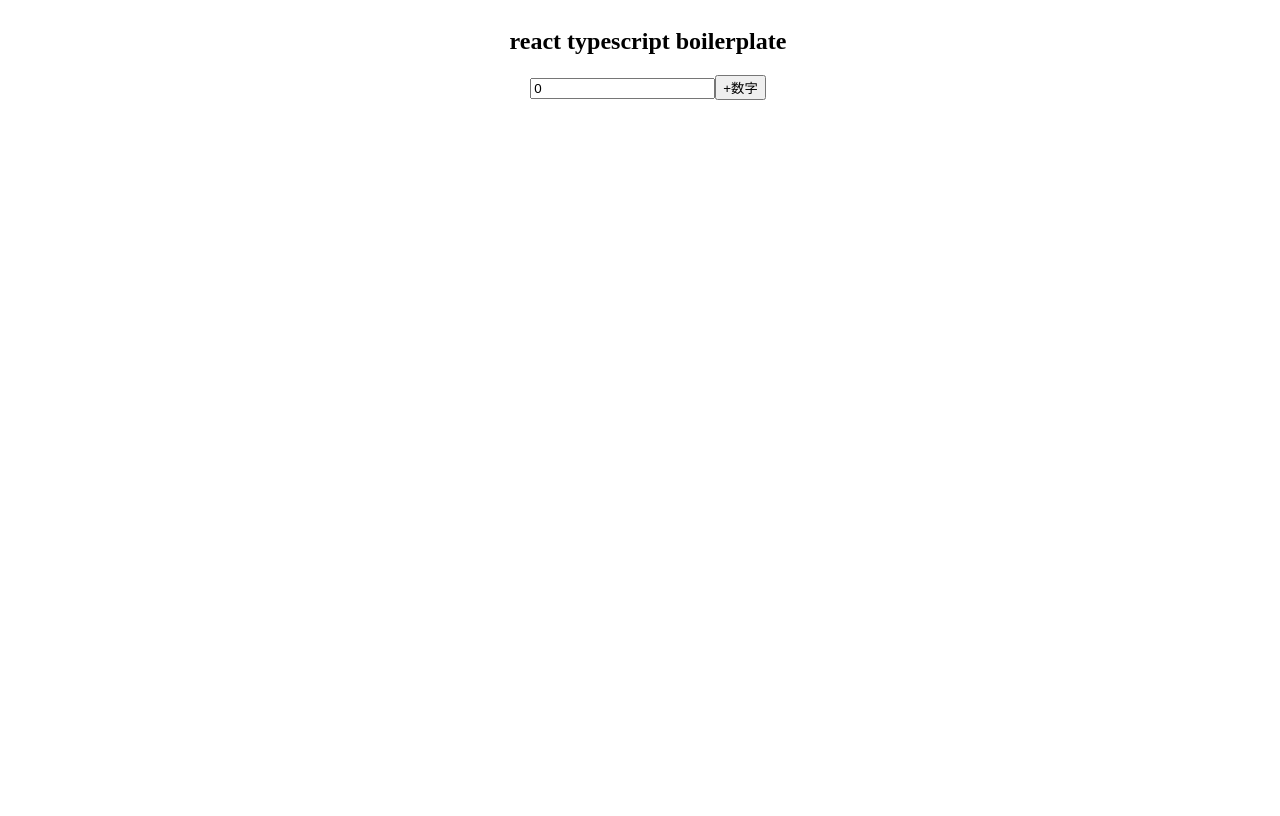
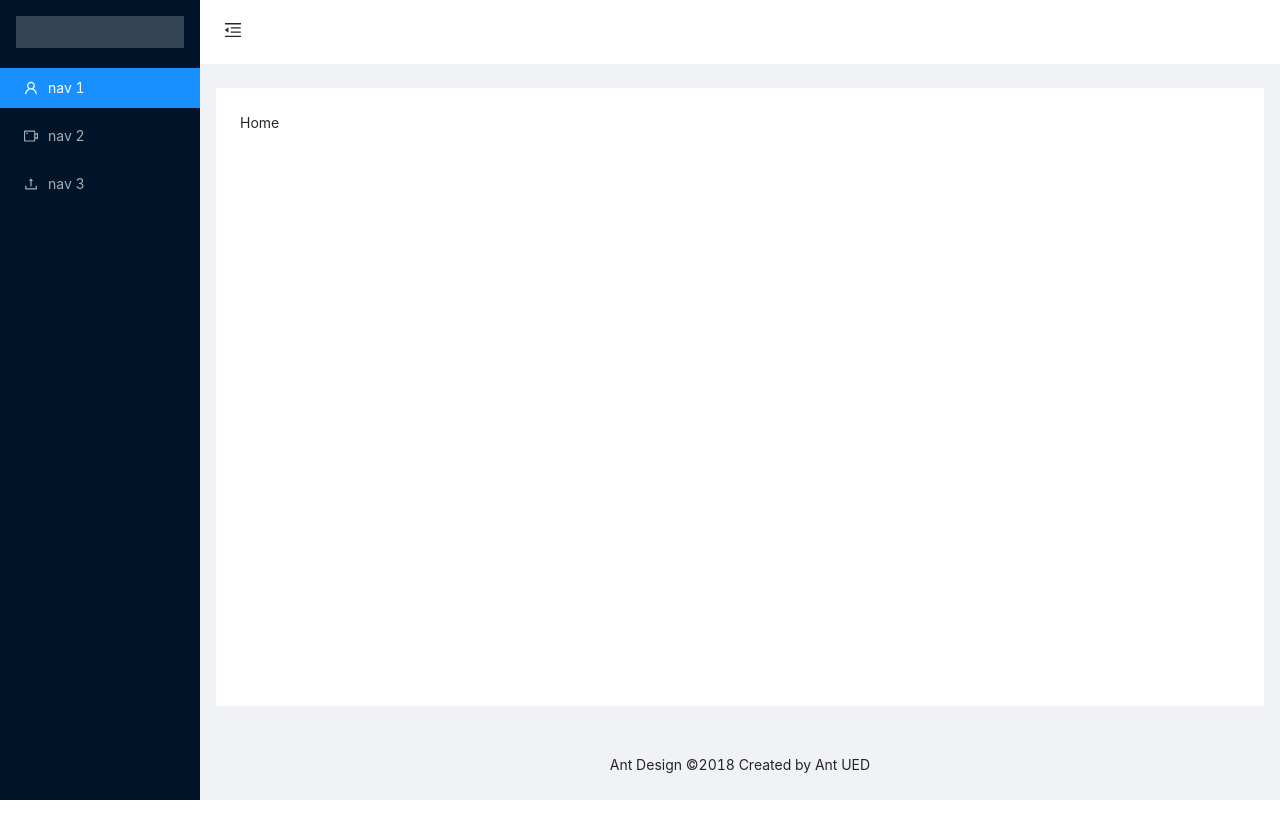
Before and after one commit to vuhe/SmartWarning, a React app in the folder front/: page / in a window 1280 px wide. Built offline with nearby package versions, Linux system fonts and the light colour scheme.

Commit message:
feat(front): 建立前端页面框架
建立前端页面框架，
并使用Router做了简单的跳转

```diff
--- a/front/package.json
+++ b/front/package.json
@@ -40,8 +40,10 @@
         "ie >= 11"
     ],
     "dependencies": {
+        "@ant-design/icons": "4.0.0",
         "@csstools/normalize.css": "^11.0.1",
         "@hot-loader/react-dom": "^17.0.0-rc.2",
+        "antd": "^4.8.2",
         "react": "^16.13.0",
         "react-dom": "^16.13.0",
         "react-hot-loader": "^4.13.0",
--- a/front/src/App.scss
+++ b/front/src/App.scss
@@ -1,11 +1,31 @@
-.app {
-    display: flex;
-    flex-direction: column;
-    align-items: center;
-    width: 100vw;
-    height: 100vh;
+@import '~antd/dist/antd.css';
 
-    .title {
-        margin-top: 20px;
-    }
+//.app {
+//    display: flex;
+//    flex-direction: column;
+//    align-items: center;
+//    width: 100vw;
+//    height: 100vh;
+//
+//    .title {
+//        margin-top: 20px;
+//    }
+//}
+.trigger {
+    padding: 0 24px;
+    font-size: 18px;
+    line-height: 64px;
+    cursor: pointer;
+    transition: color 0.3s;
 }
+.trigger:hover {
+    color: #1890ff;
+}
+.logo {
+    height: 32px;
+    margin: 16px;
+    background: rgba(255, 255, 255, 0.2);
+}
+.site-layout .site-layout-background {
+    background: #fff;
+}
--- a/front/src/App.tsx
+++ b/front/src/App.tsx
@@ -1,36 +1,76 @@
 import React, { memo } from 'react';
+import { Layout, Menu } from 'antd';
+import {
+    UserOutlined,
+    UploadOutlined,
+    VideoCameraOutlined,
+    MenuUnfoldOutlined,
+    MenuFoldOutlined,
+} from '@ant-design/icons';
 import { hot } from 'react-hot-loader/root';
+import './App.scss';
+import Router from '@/component/Router';
+import Foot from '@/component/Foot';
 
-import './App.scss';
+const { Header, Content, Sider } = Layout;
 
 interface CounterProps {
-    initialCount?: number;
+    initCollapsed?: boolean;
 }
 
-const Counter = memo(function Counter({ initialCount = 0 }: CounterProps) {
-    const [count, setCount] = React.useState(initialCount);
+const App = memo(function App({ initCollapsed = false }: CounterProps) {
+    const [collapsed, setCollapsed] = React.useState(initCollapsed);
 
-    const add = () => {
-        setCount(count + 1);
+    const toggle = () => {
+        setCollapsed(!collapsed);
     };
 
     return (
-        <div className="counter">
-            <input type="text" value={count} readOnly />
-            <button type="button" onClick={add}>
-                +数字
-            </button>
-        </div>
+        <Layout>
+            <Sider
+                style={{
+                    overflow: 'auto',
+                    height: '100vh',
+                    left: 0,
+                }}
+                trigger={null}
+                collapsible
+                collapsed={collapsed}
+            >
+                <div className="logo" />
+                <Menu theme="dark" mode="inline" defaultSelectedKeys={['1']}>
+                    <Menu.Item key="1" icon={<UserOutlined />}>
+                        nav 1
+                    </Menu.Item>
+                    <Menu.Item key="2" icon={<VideoCameraOutlined />}>
+                        nav 2
+                    </Menu.Item>
+                    <Menu.Item key="3" icon={<UploadOutlined />}>
+                        nav 3
+                    </Menu.Item>
+                </Menu>
+            </Sider>
+            <Layout className="site-layout">
+                <Header className="site-layout-background" style={{ padding: 0 }}>
+                    {React.createElement(collapsed ? MenuUnfoldOutlined : MenuFoldOutlined, {
+                        className: 'trigger',
+                        onClick: toggle,
+                    })}
+                </Header>
+                <Content
+                    className="site-layout-background"
+                    style={{
+                        margin: '24px 16px',
+                        padding: 24,
+                        minHeight: 280,
+                    }}
+                >
+                    <Router />
+                </Content>
+                <Foot />
+            </Layout>
+        </Layout>
     );
 });
 
-function App() {
-    return (
-        <div className="app">
-            <h2 className="title">react typescript boilerplate</h2>
-            <Counter />
-        </div>
-    );
-}
-
 export default hot(App);
--- /dev/null
+++ b/front/src/component/Foot.tsx
@@ -0,0 +1,11 @@
+import React, { memo } from 'react';
+import { hot } from 'react-hot-loader/root';
+import { Layout } from 'antd';
+
+const { Footer } = Layout;
+
+const Foot = memo(function Foot() {
+    return <Footer style={{ textAlign: 'center' }}>Ant Design ©2018 Created by Ant UED</Footer>;
+});
+
+export default hot(Foot);
--- /dev/null
+++ b/front/src/component/Router.tsx
@@ -0,0 +1,19 @@
+import React, { memo } from 'react';
+import { hot } from 'react-hot-loader/root';
+import { Switch, Route } from 'react-router-dom';
+import A from '@/page/A';
+import B from '@/page/B';
+
+const Router = memo(function Router() {
+    return (
+        <Switch>
+            <Route exact path="/">
+                Home
+            </Route>
+            <Route path="/a" component={A} />
+            <Route path="/b" component={B} />
+        </Switch>
+    );
+});
+
+export default hot(Router);
--- /dev/null
+++ b/front/src/page/A.tsx
@@ -0,0 +1,8 @@
+import React, { memo } from 'react';
+import { hot } from 'react-hot-loader/root';
+
+const A = memo(function A() {
+    return <div>testA</div>;
+});
+
+export default hot(A);
--- /dev/null
+++ b/front/src/page/B.tsx
@@ -0,0 +1,8 @@
+import React, { memo } from 'react';
+import { hot } from 'react-hot-loader/root';
+
+const B = memo(function B() {
+    return <div>testB</div>;
+});
+
+export default hot(B);
```
Also changed, not shown: 1 other file (tests, documents, lock files or other folders).
